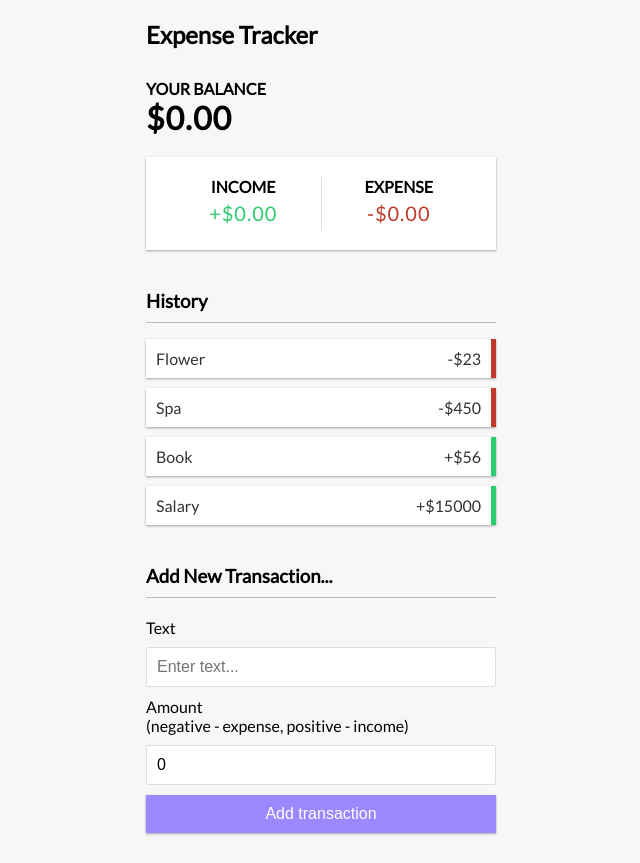
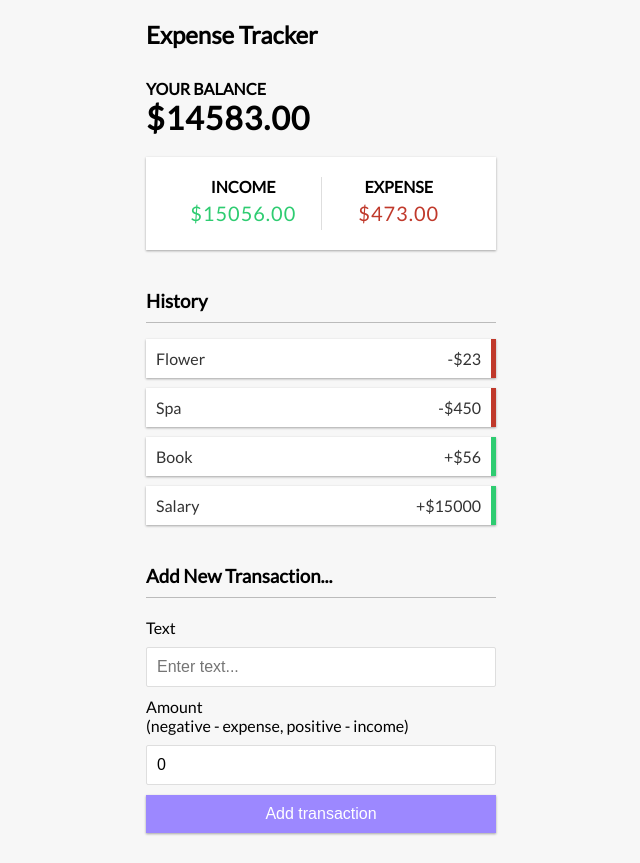
Before and after one commit to divyaprakashdp/expense-tracker-app, a React (Create React App) app: page / in a window 1280 px wide. Shown: the whole page, without its empty margins (319-959 px from the left). Built offline with nearby package versions, Linux system fonts and the light colour scheme.

Commit message:
Updated balance and incomeExpense to be dynamic

```diff
--- a/src/Component/Balance.js
+++ b/src/Component/Balance.js
@@ -1,10 +1,15 @@
-import React from "react";
+import React, { useContext} from "react";
+import { GlobalContext } from "../Context/GlobalState";
 
 const Balance = () =>{
+    const {transactions} = useContext(GlobalContext)
+    const amounts = transactions.map(transaction =>(transaction.amount))
+    const total = amounts.reduce((acc, item)=>(acc += item),0).toFixed(2)
+
     return(
         <>
             <h4>Your Balance</h4>
-            <h1 id="balance">$0.00</h1>
+            <h1 id="balance">${total}</h1>
         </>
     )
 }
--- a/src/Component/IncomeExpenses.js
+++ b/src/Component/IncomeExpenses.js
@@ -1,18 +1,25 @@
-import React from "react";
+import React, { useContext } from "react";
+import { GlobalContext } from "../Context/GlobalState";
 
 export const IncomeExpenses = () => {
+  const {transactions} = useContext(GlobalContext)
+
+  const amounts = transactions.map(transaction => transaction.amount)
+
+  const income = amounts.filter(item => item>0).reduce((acc, item) => (acc+=item),0).toFixed(2)
+  const expense = amounts.filter(item => item<0).reduce((acc, item) => (acc-=item),0).toFixed(2)
   return (
     <div className="inc-exp-container">
       <div>
         <h4>Income</h4>
         <p id="money-plus" className="money plus">
-          +$0.00
+          ${income}
         </p>
       </div>
       <div>
         <h4>Expense</h4>
         <p id="money-minus" className="money minus">
-          -$0.00
+          ${expense}
         </p>
       </div>
     </div>
```
